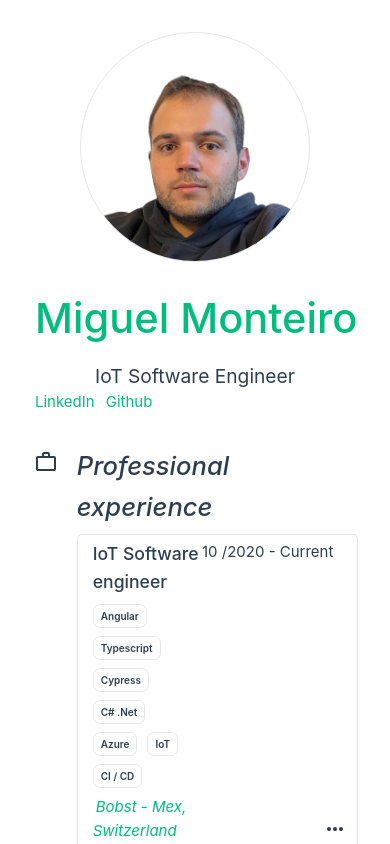
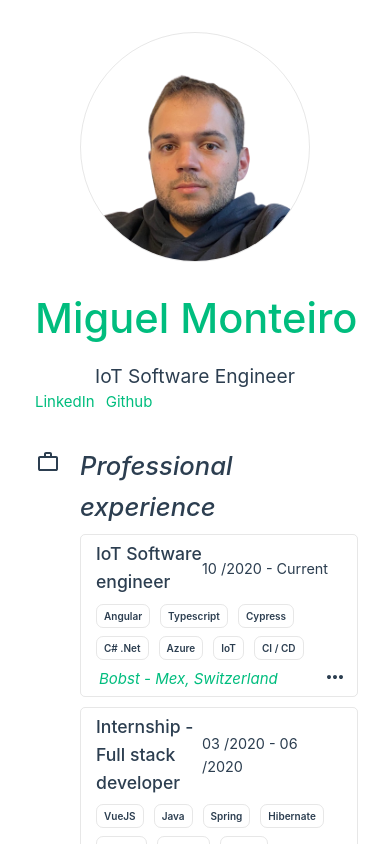
Before and after one commit to mmonteiroc/web-cv, a Vue app: page / in a window 390 px wide. Shown: the top 844 px of the page. Built offline with nearby package versions, Linux system fonts and the light colour scheme.

Commit message:
fix - mobile view

```diff
--- a/src/components/TimeLineItem.vue
+++ b/src/components/TimeLineItem.vue
@@ -37,8 +37,14 @@ const expand = ref(false);
 
 <template>
   <div class="main-container" @click="()=>expand = !expand">
-    <div>
-      <div class="heading"> {{ props.heading }}</div>
+    <div class="heading">
+      {{ props.heading }}
+      <div class="time-container">
+        <div>{{ props.time }}</div>
+      </div>
+    </div>
+
+
     <div class="expanded-section" :class="{'expanded-section-active':expand}">
       <p v-for="info in props.extraInformation" :key="info">
         {{ info }}
@@ -48,10 +54,9 @@ const expand = ref(false);
       <badge v-for="skill in props.skills" :content="skill" :key="skill" size="small"></badge>
 
     </div>
+    <div>
       <a :href="props.locationLink" target="_blank"> {{ props.location }}</a>
-    </div>
-    <div class="time-container">
-      <div>{{ props.time }}</div>
+
     </div>
     <div class="expand-icon" v-if="!!props.extraInformation?.length">
       <MoreIcon/>
@@ -63,7 +68,7 @@ const expand = ref(false);
 .main-container {
   position: relative;
   display: flex;
-  justify-content: space-between;
+  flex-direction: column;
   border: 1px solid var(--color-border);
   padding: 5px 15px;
   border-radius: 5px;
@@ -76,6 +81,9 @@ const expand = ref(false);
   font-weight: 500;
   margin-bottom: 0.4rem;
   color: var(--color-heading);
+  display: flex;
+  justify-content: space-between;
+  align-items: center;
 }
 
 a {
@@ -89,21 +97,24 @@ a {
 }
 
 .time-container {
+  color: var(--color-text);
+
   min-width: 140px;
+  font-size: 0.9rem;
+  font-weight: 300;
 }
 
 .expanded-section {
   max-height: 0;
   overflow: hidden; /* Changed from visibility */
-  transition: max-height 0.5s;
+  transition: max-height 0.3s;
 }
 
 .expanded-section-active {
-  max-height: 400px;  /* Set an appropriate maximum height here */
+  max-height: 400px; /* Set an appropriate maximum height here */
 }
 
-p{
+p {
   margin-bottom: 5px;
-
 }
 </style>
```
Lines whose indentation alone changed are shown as unchanged.
